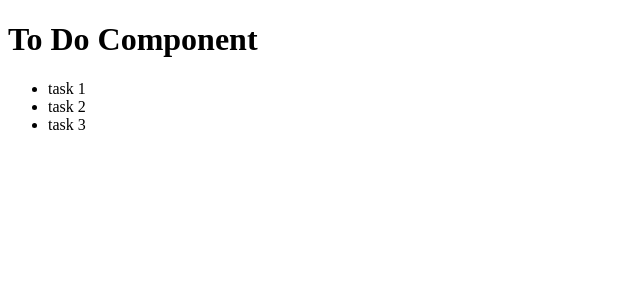
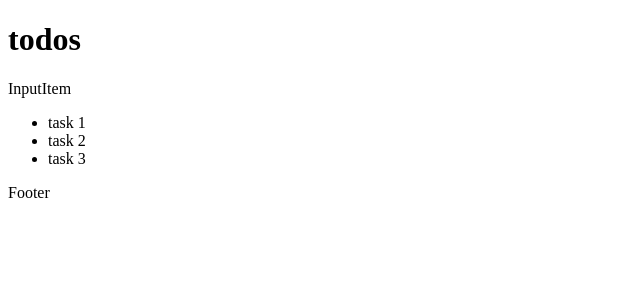
Before and after one commit to WebHeroSchool/React_todo_Shepelev, a React (Create React App) app: page / in a window 1280 px wide. Shown: the top 300 px of the page, without its empty margins (0-640 px from the left). Built offline with nearby package versions, Linux system fonts and the light colour scheme.

Commit message:
создал необходимую структуру проекта

```diff
--- a/src/App.js
+++ /dev/null
@@ -1,13 +0,0 @@
-import React from 'react';
-
-const ItemList = () => (<ul>
-  <li>task 1</li>
-  <li>task 2</li>
-  <li>task 3</li>
-</ul>)
-const App = () => (<div>
-  <h1>To Do Component</h1>
-  <ItemList/>
-  </div>);
-
-export default App
--- /dev/null
+++ b/src/components/App/App.js
@@ -0,0 +1,13 @@
+import React from 'react';
+import InputItem from '../InputItem/InputItem';
+import ItemList from '../ItemList/ItemList';
+import Footer from '../Footer/Footer';
+
+const App = () => (<div>
+  <h1> todos </h1>
+  <InputItem />
+  <ItemList />
+  <Footer />
+</div>)
+
+export default App
--- /dev/null
+++ b/src/components/Footer/Footer.js
@@ -0,0 +1,7 @@
+import React from 'react';
+
+const Footer = () => (<div>
+  Footer
+</div>)
+
+export default Footer
--- /dev/null
+++ b/src/components/InputItem/InputItem.js
@@ -0,0 +1,7 @@
+import React from 'react';
+
+const InputItem = () => (<div>
+  InputItem
+</div>)
+
+export default InputItem
--- /dev/null
+++ b/src/components/ItemList/ItemList.js
@@ -0,0 +1,11 @@
+import React from 'react';
+
+const ItemList = () => (<div>
+  <ul>
+    <li>task 1</li>
+    <li>task 2</li>
+    <li>task 3</li>
+  </ul>
+</div>)
+
+export default ItemList
--- a/src/index.js
+++ b/src/index.js
@@ -1,6 +1,6 @@
 import React from 'react';
 import ReactDOM from 'react-dom';
-import App from './App';
+import App from '../src/components/App/App';
 
 
 ReactDOM.render(
```
